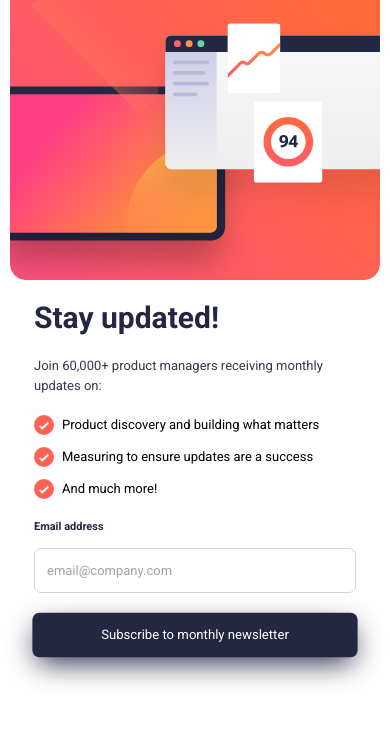
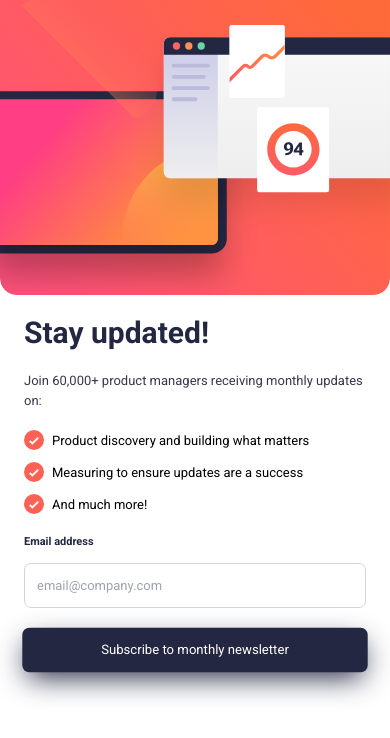
Before and after one commit to vlhsmylv/newsletter-sign-up, a React (Vite) app: page / in a window 390 px wide. Shown: the top 738 px of the page. Built offline with nearby package versions, Linux system fonts and the light colour scheme.

Commit message:
Updating mobile max-w

```diff
--- a/src/components/Form.jsx
+++ b/src/components/Form.jsx
@@ -86,7 +86,7 @@ const Form = ({ setSuccess, setEmail }) => {
   return (
     <form
       onSubmit={handleSubmit}
-      className="lg:grid flex lg:grid-cols-2 flex-col-reverse lg:gap-8 gap-5 bg-white lg:shadow-xl lg:max-w-[750px] max-w-[370px] lg:pl-10 pl-0 lg:pr-5 pr-0 lg:py-8 py-0 lg:rounded-[30px] rounded-none"
+      className="lg:grid flex lg:grid-cols-2 flex-col-reverse lg:gap-8 gap-5 bg-white lg:shadow-xl lg:max-w-[750px] max-w-[450px] lg:pl-10 pl-0 lg:pr-5 pr-0 lg:py-8 py-0 lg:rounded-[30px] rounded-none"
     >
       <div className="lg:p-0 px-6 pb-10 flex flex-col gap-5 justify-center">
         <h1 className="text-dark-slate-gray font-semibold lg:text-5xl text-3xl">
```
